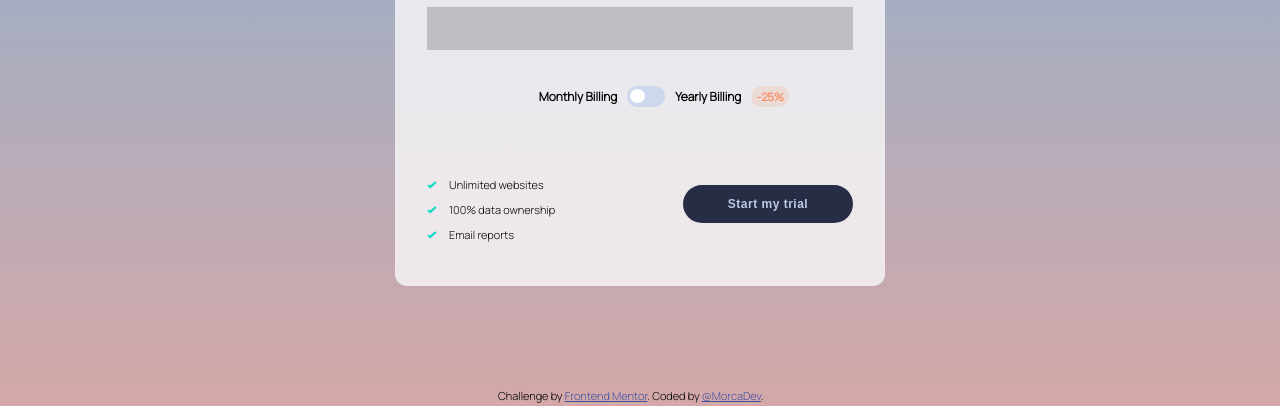
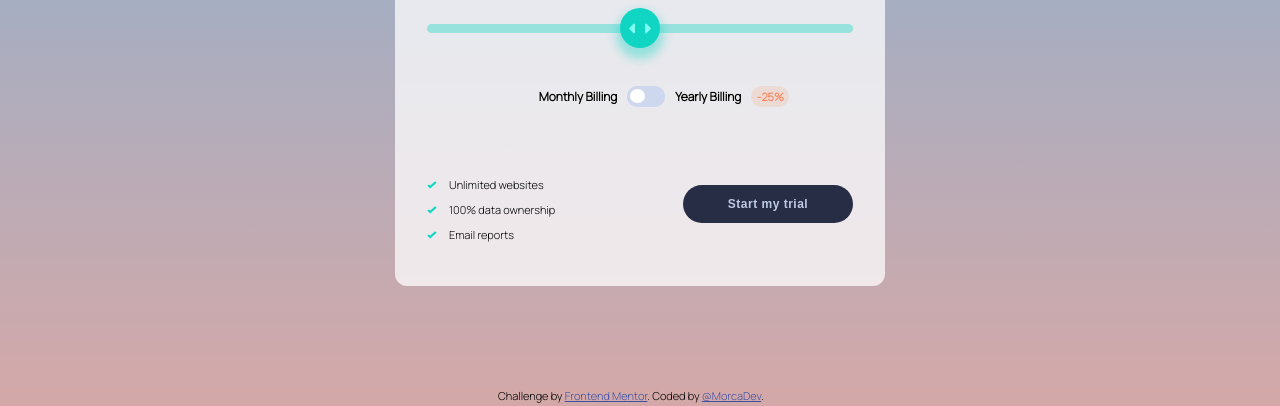
Before and after one commit to MorcaDev/Challenge04, a plain HTML site: page index.html in a window 1280 px wide. Shown: the part 394-800 px from the top of the page. Drawn offline with Linux system fonts and the light colour scheme.

Commit message:
html layout & css styles for 'price-bar'

```diff
--- a/index.html
+++ b/index.html
@@ -29,7 +29,7 @@
         <h3><span id="numberPages">100K</span>PAGEVIEWS</h3>
       </div>
       <div class="price-bar" id="barContainer">
-        <!--code from video-->
+        <input type="range"/>
       </div>
       <div class="price-quantity">
         <h3 id="priceNumbers">$16.00</h3><span id="frequentlyOption">/ month</span>
--- a/responsive.css
+++ b/responsive.css
@@ -38,6 +38,9 @@ main{
 
             order: 30
         }
+            .price-bar input{
+                width: 100%;
+            }
 
     .main-frequent{
         margin-bottom: 60px;
--- a/style.css
+++ b/style.css
@@ -105,11 +105,43 @@ main{
 
                     text-align: left;
                 }
+
         .price-bar{
             width: 100%;
             height: 43px;
-            background-color: rgba(0, 0, 0, 0.185);
+
+            display: flex;
+            flex-flow: column nowrap;
+            justify-content: center;
+            align-items: center;
         }
+            .price-bar input{
+                -webkit-appearance: none;
+
+                width: 80%;
+                height: 9px;
+
+                border-radius: 12px;
+                background-color: hsla(174, 86%, 45%, 0.37);
+            }
+            .price-bar input::-webkit-slider-thumb{
+                -webkit-appearance: none;
+
+                height: 40px;
+                width: 40px;
+
+                background-color: hsla(174, 86%, 45%, 1);
+                background-image: url("./Assets/icon-slider.svg") ;
+                background-position: center;
+                background-repeat: no-repeat;
+                border-radius: 50%;
+
+                box-shadow: 0px 7px 10px 4px rgba(16,213,194,0.38);
+            }
+                .price-bar input::-webkit-slider-thumb:hover{
+                    cursor: pointer;
+                }
+
         .price-quantity{
             width: 100%;
             height: auto;
```
